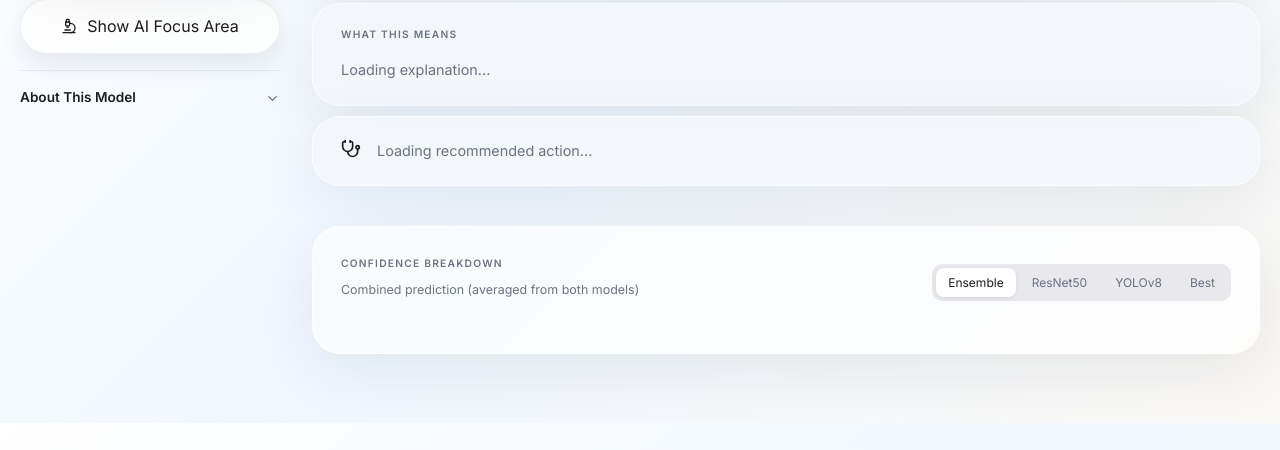
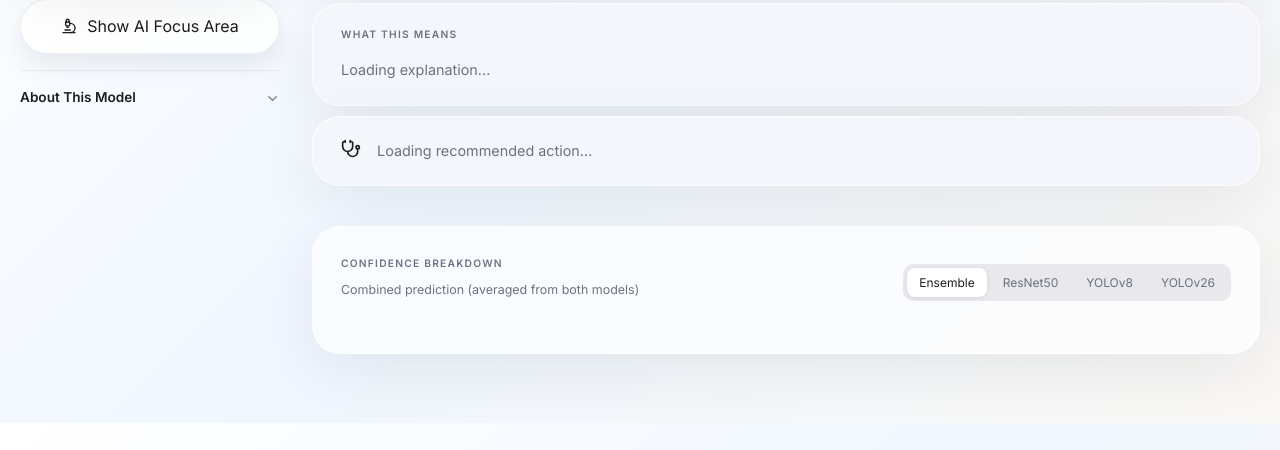
Before and after one commit to harman836/skin-disease-detector, a Flask app: page /results in a window 1280 px wide. Shown: the part 377-827 px from the top of the page. Run offline with Flask 3, Linux system fonts and the light colour scheme; some libraries are stand-ins or nearby versions.

Commit message:
update model references in documentation and results page for clarity

```diff
--- a/templates/results.html
+++ b/templates/results.html
@@ -307,7 +307,7 @@
                     <button class="active" data-model="ensemble" onclick="switchModel('ensemble')">Ensemble</button>
                     <button data-model="resnet" onclick="switchModel('resnet')">ResNet50</button>
                     <button data-model="yolo" onclick="switchModel('yolo')">YOLOv8</button>
-                    <button data-model="best" onclick="switchModel('best')">Best</button>
+                    <button data-model="best" onclick="switchModel('best')">YOLOv26</button>
                 </div>
             </div>
             <div id="diseaseResults"></div>
@@ -460,11 +460,13 @@ const modelLabels = {
     ensemble: 'Combined prediction (averaged from both models)',
     yolo: 'YOLOv8 prediction (lightweight fast classification)',
     resnet: 'ResNet50 prediction (fine-tuned deep network)',
+    best: 'YOLOv26 prediction (best performing model)',
 };
 const modelAbout = {
     ensemble: 'Results are generated by an ensemble of ResNet50 and YOLOv8 screening models, combining both predictions for improved accuracy. This tool is designed for early detection support only and does not replace a licensed dermatologist.',
     yolo: 'Results are generated by a YOLOv8 model — a lightweight, fast classification architecture optimised for real-time inference. This tool is designed for early detection support only and does not replace a licensed dermatologist.',
     resnet: 'Results are generated by a ResNet50 deep convolutional network, fine-tuned on labelled skin lesion data. This tool is designed for early detection support only and does not replace a licensed dermatologist.',
+    best: 'Results are generated by YOLOv26 (best_model) — the highest performing model in this project, trained directly on skin lesion data. This tool is designed for early detection support only and does not replace a licensed dermatologist.',
 };
 
 function switchModel(model) {
```
Also changed, not shown: CLAUDE.md (+1 -1 lines).
